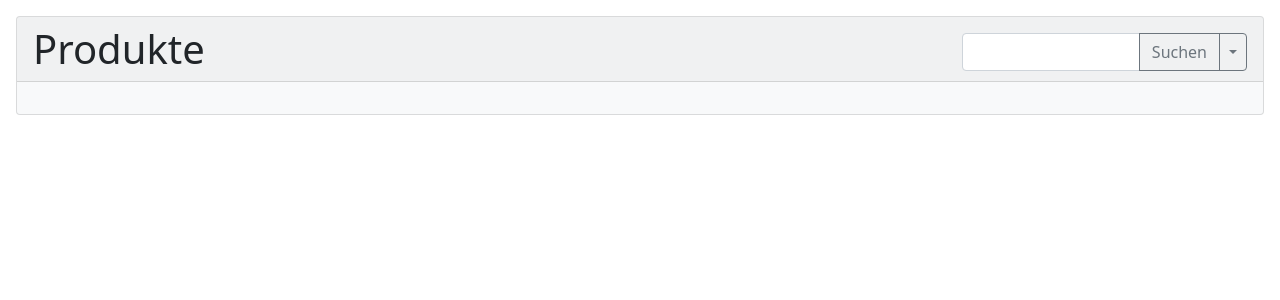
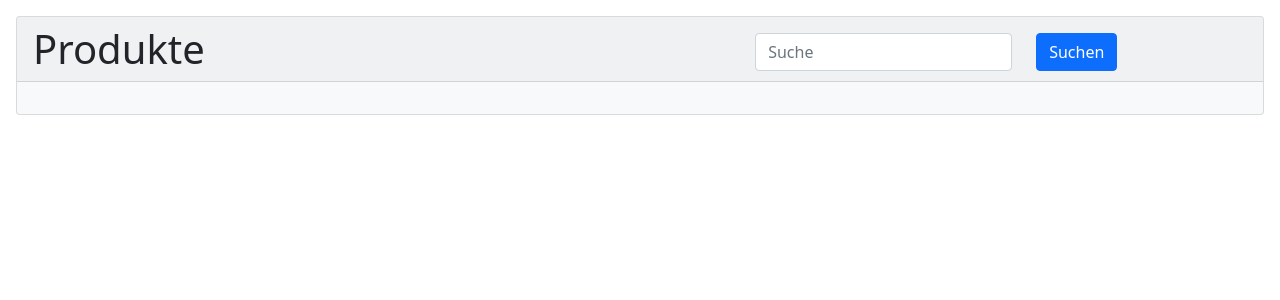
Before and after one commit to DerZander/PHP-Project, a PHP site: page / in a window 1280 px wide. Shown: the part 56-356 px from the top of the page. Run offline with PHP 8.4, Linux system fonts and the light colour scheme; data that the repository does not hold is empty.

Commit message:
(refactor): change the searchform, add the protection

```diff
--- a/views/products/index.php
+++ b/views/products/index.php
@@ -5,33 +5,20 @@
             <div class="col">
                 <h1 class="m-0">
                     Produkte
+                    <?php //ToDO:Category filter ?>
                     <?php if($_GET){ echo " mit der Kategorie: {$_GET['category']}"; } ?>
                 </h1>
             </div>
-            <div class="col-3 mt-2">
-                <div class="input-group">
-                    <input type="text" class="form-control" maxlength="30" aria-label="Text input with segmented dropdown button">
-                    <button type="button" class="btn btn-outline-secondary">Suchen</button>
-                    <button type="button" class="btn btn-outline-secondary dropdown-toggle dropdown-toggle-split" data-bs-toggle="dropdown" aria-expanded="false">
-                        <span class="visually-hidden">Toggle Dropdown</span>
-                    </button>
-                    <ul class="dropdown-menu dropdown-menu-end">
-                        <li>
-                            <a class="dropdown-item" href="list.php?">
-                                Kein Filter
-                            </a>
-                        </li>
-                        <div class="dropdown-divider"></div>
-
-                        <?php foreach ($categories as $row):?>
-                            <li>
-                                <a class="dropdown-item" href="list.php?category=<?php echo $row["name"] ?>">
-                                    <?php echo $row["name"] ?>
-                                </a>
-                            </li>
-                        <?php endforeach;?>
-                    </ul>
-                </div>
+            <div class="col-5 mt-2">
+                <form class="row" method="GET" action="index">
+                    <div class="col-auto">
+                        <label for="search" class="visually-hidden">Suche</label>
+                        <input type="text" class="form-control" id="search" placeholder="Suche">
+                    </div>
+                    <div class="col-auto">
+                        <button type="submit" class="btn btn-primary mb-0">Suchen</button>
+                    </div>
+                </form>
             </div>
 
         </div>
@@ -43,7 +30,7 @@
                 <div class="col">
                     <div class="card" style="width: auto">
                         <div class="card-header">
-                            <h5 class="card-title text-center mb-0 pb-0"><?php echo $row->name ?></h5>
+                            <h5 class="card-title text-center mb-0 pb-0"><?php echo e($row['name']) ?></h5>
                         </div>
                         <div class="card-body">
                             <ul class="list-group list-group-flush">
@@ -54,7 +41,7 @@
                                         </div>
                                         <div class="col-md-8">
                                             <p class="card-text">
-                                                <?php echo nl2br($row->description); ?>
+                                                <?php echo e(nl2br($row['description'])); ?>
                                             </p>
                                         </div>
                                     </div>
@@ -65,7 +52,7 @@
                                             Stückpreis:
                                         </div>
                                         <div class="col">
-                                            <?php echo $row->price ?> €
+                                            <?php echo e($row['price']) ?> €
                                         </div>
                                     </div>
                                 </li>
@@ -73,7 +60,7 @@
                         </div>
                         <div class="card-footer">
                             <div class="d-flex justify-content-between">
-                                <a class="btn btn-success btn-sm ms-2" href="detail.php?id=<?php echo $row->id ?>">Ansehen</a>
+                                <a class="btn btn-success btn-sm ms-2" href="detail?id=<?php echo e($row['id']) ?>">Ansehen</a>
                                 <a class="btn btn-success btn-sm ms-2 disabled">Admin bearbeiten</a>
                             </div>
                         </div>
```
